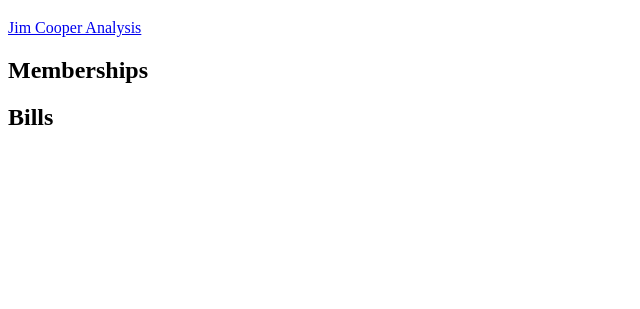
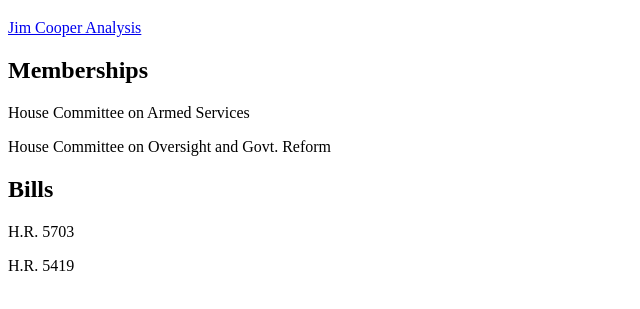
Before and after one commit to lsrichert/my-political-candidate, a plain HTML site: page index.html in a window 1280 px wide. Shown: the part 61-370 px from the top of the page, without its empty margins (0-640 px from the left). Drawn offline with Linux system fonts and the light colour scheme.

Commit message:
added content in headings

```diff
--- a/index.html
+++ b/index.html
@@ -4,8 +4,6 @@
     <!--heading added with lnk-->
     <h1>Jim Cooper</h1>
     <a href= "https://www.govtrack.us/congress/members/jim_cooper/400081">Jim Cooper Analysis</a>
-    <h2>Memberships</h2>
-    <h2>Bills</h2>
     <meta charset="UTF-8">
     <meta name="viewport" content="width=device-width, initial-scale=1.0">
     <meta http-equiv="X-UA-Compatible" content="ie=edge">
@@ -13,6 +11,18 @@
 
 </head>
 <body>
+    <article>
+        <h2>Memberships</h2>
+        <p>House Committee on Armed Services</p>
+        <p>House Committee on Oversight and Govt. Reform</p>
+    </article>
+
+    <article>
+        <h2>Bills</h2>
+        <p>H.R. 5703</p>
+        <p>H.R. 5419</p>
+
+    </article>
 
 </body>
 </html>
```
